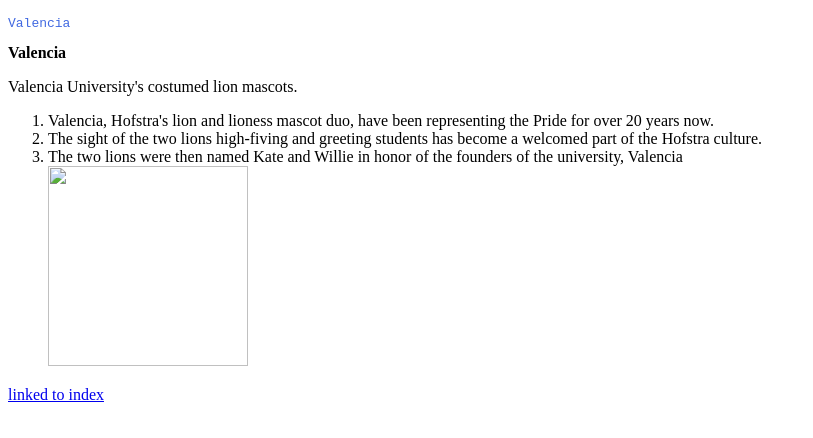
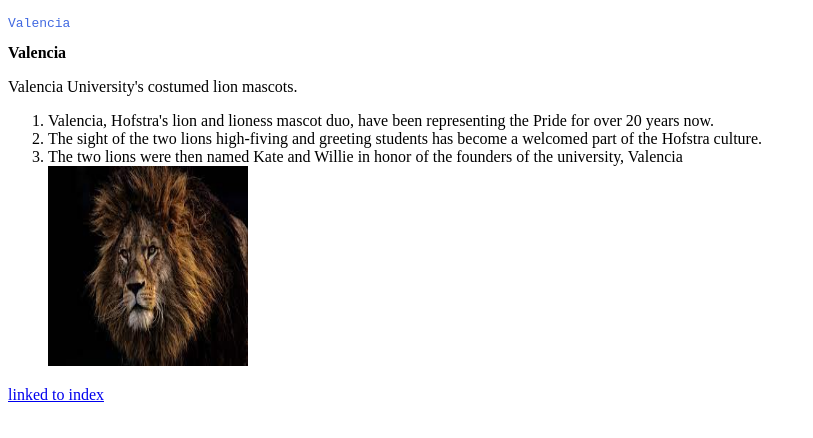
Before and after one commit to 44-563-Web-Apps-F22/44563-webapps-assignment-3-raghava249, a plain HTML site: page bonus.html in a window 1280 px wide. Shown: the whole page, without its empty margins (0-813 px from the left). Drawn offline with Linux system fonts and the light colour scheme.

Commit message:
image added

```diff
--- a/bonus.html
+++ b/bonus.html
@@ -14,7 +14,7 @@
 
         <li>The two lions were then named Kate and Willie in honor of the founders of the university, Valencia</li>
 
-        <div style= "text-align: left;"> <img src = lion.jpeg height ="200" width ="200" class="left"></div>
+        <div style= "text-align: left;"> <img src = lion.jpg height ="200" width ="200" class="left"></div>
         </ol>
     </p>
     <a href=" index.html"> linked to index</a>
```
Also changed, not shown: lion.jpg (added).
